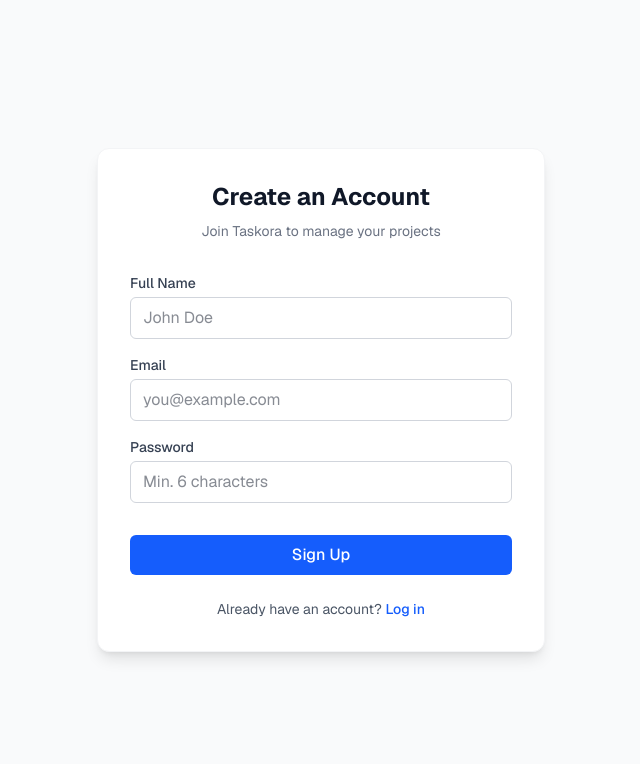
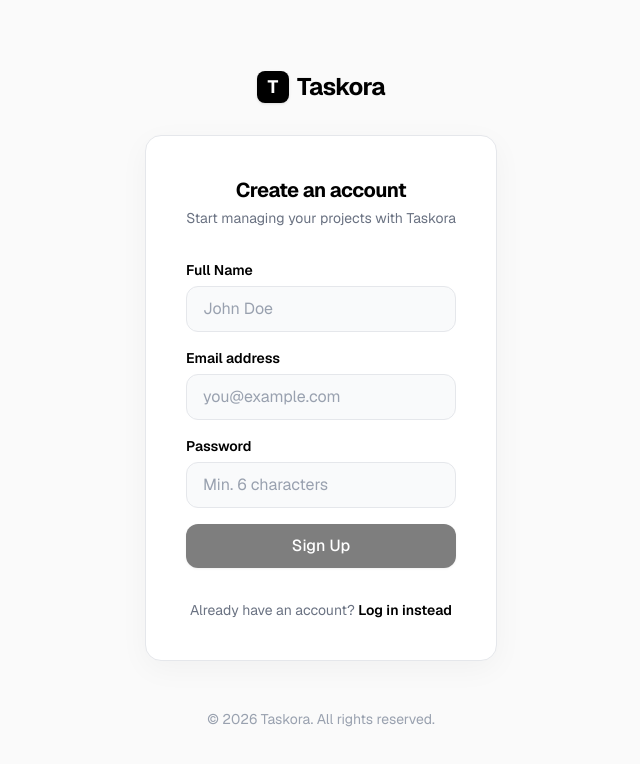
Before and after one commit to yurawawawawa/Task-Management-System, a Next.js app: page /register in a window 1280 px wide. Shown: the top 764 px of the page, without its empty margins (319-959 px from the left). Built offline with nearby package versions, Linux system fonts and the light colour scheme.

Commit message:
design: apply Impeccable redesign to Auth pages (login, register)

```diff
--- a/src/app/(auth)/layout.tsx
+++ b/src/app/(auth)/layout.tsx
@@ -1,12 +1,35 @@
+import Link from 'next/link';
+
 export default function AuthLayout({
   children,
 }: {
   children: React.ReactNode;
 }) {
   return (
-    <div className="min-h-screen flex items-center justify-center bg-gray-50">
-      <div className="w-full max-w-md p-8 bg-white rounded-xl shadow-lg border border-gray-100">
-        {children}
+    <div className="min-h-screen bg-[#FAFAFA] flex flex-col items-center justify-center font-sans relative overflow-hidden">
+      {/* Subtle Background Pattern or Glow */}
+      <div className="absolute top-0 left-0 w-full h-full overflow-hidden -z-10 flex items-center justify-center pointer-events-none">
+        <div className="absolute top-[-10%] left-[-10%] w-96 h-96 bg-gray-200/50 rounded-full blur-3xl opacity-50 mix-blend-multiply"></div>
+        <div className="absolute bottom-[-10%] right-[-10%] w-96 h-96 bg-gray-200/50 rounded-full blur-3xl opacity-50 mix-blend-multiply"></div>
+      </div>
+
+      <div className="w-full max-w-[400px] px-6">
+        <div className="flex justify-center mb-8">
+          <Link href="/" className="flex items-center gap-2">
+            <div className="w-8 h-8 bg-black text-white rounded-lg flex items-center justify-center font-bold text-lg shadow-sm">
+              T
+            </div>
+            <span className="text-2xl font-bold tracking-tight text-black">Taskora</span>
+          </Link>
+        </div>
+
+        <div className="bg-white p-8 sm:p-10 rounded-2xl shadow-[0_8px_30px_rgb(0,0,0,0.04)] border border-gray-200">
+          {children}
+        </div>
+      </div>
+
+      <div className="mt-12 text-center text-sm text-gray-400">
+        &copy; {new Date().getFullYear()} Taskora. All rights reserved.
       </div>
     </div>
   );
--- a/src/app/(auth)/login/page.tsx
+++ b/src/app/(auth)/login/page.tsx
@@ -3,6 +3,7 @@
 import { useState } from 'react';
 import { useRouter } from 'next/navigation';
 import Link from 'next/link';
+import { Loader2 } from 'lucide-react';
 
 export default function LoginPage() {
   const router = useRouter();
@@ -30,65 +31,77 @@ export default function LoginPage() {
       }
 
       router.push('/dashboard');
-      router.refresh(); // Refresh to update server components with new auth state
+      router.refresh();
     } catch (err: any) {
       setError(err.message);
-    } finally {
       setLoading(false);
     }
   };
 
   return (
-    <div>
+    <div className="animate-in fade-in slide-in-from-bottom-2 duration-500">
       <div className="text-center mb-8">
-        <h1 className="text-2xl font-bold text-gray-900">Welcome Back to Taskora</h1>
-        <p className="text-sm text-gray-500 mt-2">Log in to your account to continue</p>
+        <h1 className="text-xl font-bold text-black tracking-tight mb-1">Welcome back</h1>
+        <p className="text-sm text-gray-500">Log in to your Taskora account</p>
       </div>
 
       {error && (
-        <div className="bg-red-50 text-red-600 p-3 rounded-md text-sm mb-6 border border-red-200">
+        <div className="bg-red-50 text-red-600 p-3 rounded-xl text-sm mb-6 border border-red-100 font-medium flex items-start">
+          <span className="shrink-0 mr-2">⚠️</span>
           {error}
         </div>
       )}
 
       <form onSubmit={handleLogin} className="space-y-4">
-        <div>
-          <label className="block text-sm font-medium text-gray-700 mb-1">Email</label>
+        <div className="space-y-1.5">
+          <label className="block text-sm font-semibold text-black">Email address</label>
           <input
             type="email"
             value={email}
             onChange={(e) => setEmail(e.target.value)}
             required
-            className="w-full px-3 py-2 border border-gray-300 rounded-md focus:outline-none focus:ring-2 focus:ring-blue-500 text-gray-900"
+            className="w-full px-4 py-2.5 bg-gray-50 border border-gray-200 rounded-xl focus:outline-none focus:ring-2 focus:ring-black/5 focus:border-black focus:bg-white text-black transition-all placeholder:text-gray-400"
             placeholder="you@example.com"
           />
         </div>
 
-        <div>
-          <label className="block text-sm font-medium text-gray-700 mb-1">Password</label>
+        <div className="space-y-1.5">
+          <div className="flex justify-between items-center">
+            <label className="block text-sm font-semibold text-black">Password</label>
+            <Link href="#" className="text-xs font-medium text-gray-500 hover:text-black transition-colors">
+              Forgot password?
+            </Link>
+          </div>
           <input
             type="password"
             value={password}
             onChange={(e) => setPassword(e.target.value)}
             required
-            className="w-full px-3 py-2 border border-gray-300 rounded-md focus:outline-none focus:ring-2 focus:ring-blue-500 text-gray-900"
+            className="w-full px-4 py-2.5 bg-gray-50 border border-gray-200 rounded-xl focus:outline-none focus:ring-2 focus:ring-black/5 focus:border-black focus:bg-white text-black transition-all placeholder:text-gray-400"
             placeholder="••••••••"
           />
         </div>
 
         <button
           type="submit"
-          disabled={loading}
-          className="w-full bg-blue-600 text-white py-2 px-4 rounded-md hover:bg-blue-700 transition-colors disabled:opacity-50 disabled:cursor-not-allowed font-medium mt-4"
+          disabled={loading || !email || !password}
+          className="w-full bg-black text-white py-2.5 px-4 rounded-xl font-medium hover:bg-gray-800 transition-all shadow-sm disabled:opacity-50 disabled:cursor-not-allowed active:scale-[0.98] mt-2 flex items-center justify-center"
         >
-          {loading ? 'Logging in...' : 'Log In'}
+          {loading ? (
+            <>
+              <Loader2 className="w-4 h-4 mr-2 animate-spin" />
+              Signing in...
+            </>
+          ) : (
+            'Sign In'
+          )}
         </button>
       </form>
 
-      <div className="mt-6 text-center text-sm text-gray-600">
+      <div className="mt-8 text-center text-sm text-gray-500">
         Don't have an account?{' '}
-        <Link href="/register" className="text-blue-600 hover:underline font-medium">
-          Sign up
+        <Link href="/register" className="text-black font-semibold hover:underline decoration-gray-300 underline-offset-4 transition-all">
+          Sign up for free
         </Link>
       </div>
     </div>
--- a/src/app/(auth)/register/page.tsx
+++ b/src/app/(auth)/register/page.tsx
@@ -3,6 +3,7 @@
 import { useState } from 'react';
 import { useRouter } from 'next/navigation';
 import Link from 'next/link';
+import { Loader2 } from 'lucide-react';
 
 export default function RegisterPage() {
   const router = useRouter();
@@ -27,86 +28,91 @@ export default function RegisterPage() {
       const data = await res.json();
 
       if (!res.ok) {
-        // Handle validation errors or normal errors
         if (data.details) {
           throw new Error(data.details[0].message);
         }
         throw new Error(data.error || 'Failed to register');
       }
 
-      // After successful registration, we can redirect to login
       router.push('/login?registered=true');
     } catch (err: any) {
       setError(err.message);
-    } finally {
       setLoading(false);
     }
   };
 
   return (
-    <div>
+    <div className="animate-in fade-in slide-in-from-bottom-2 duration-500">
       <div className="text-center mb-8">
-        <h1 className="text-2xl font-bold text-gray-900">Create an Account</h1>
-        <p className="text-sm text-gray-500 mt-2">Join Taskora to manage your projects</p>
+        <h1 className="text-xl font-bold text-black tracking-tight mb-1">Create an account</h1>
+        <p className="text-sm text-gray-500">Start managing your projects with Taskora</p>
       </div>
 
       {error && (
-        <div className="bg-red-50 text-red-600 p-3 rounded-md text-sm mb-6 border border-red-200">
+        <div className="bg-red-50 text-red-600 p-3 rounded-xl text-sm mb-6 border border-red-100 font-medium flex items-start">
+          <span className="shrink-0 mr-2">⚠️</span>
           {error}
         </div>
       )}
 
       <form onSubmit={handleRegister} className="space-y-4">
-        <div>
-          <label className="block text-sm font-medium text-gray-700 mb-1">Full Name</label>
+        <div className="space-y-1.5">
+          <label className="block text-sm font-semibold text-black">Full Name</label>
           <input
             type="text"
             value={name}
             onChange={(e) => setName(e.target.value)}
             required
-            className="w-full px-3 py-2 border border-gray-300 rounded-md focus:outline-none focus:ring-2 focus:ring-blue-500 text-gray-900"
+            className="w-full px-4 py-2.5 bg-gray-50 border border-gray-200 rounded-xl focus:outline-none focus:ring-2 focus:ring-black/5 focus:border-black focus:bg-white text-black transition-all placeholder:text-gray-400"
             placeholder="John Doe"
           />
         </div>
 
-        <div>
-          <label className="block text-sm font-medium text-gray-700 mb-1">Email</label>
+        <div className="space-y-1.5">
+          <label className="block text-sm font-semibold text-black">Email address</label>
           <input
             type="email"
             value={email}
             onChange={(e) => setEmail(e.target.value)}
             required
-            className="w-full px-3 py-2 border border-gray-300 rounded-md focus:outline-none focus:ring-2 focus:ring-blue-500 text-gray-900"
+            className="w-full px-4 py-2.5 bg-gray-50 border border-gray-200 rounded-xl focus:outline-none focus:ring-2 focus:ring-black/5 focus:border-black focus:bg-white text-black transition-all placeholder:text-gray-400"
             placeholder="you@example.com"
           />
         </div>
 
-        <div>
-          <label className="block text-sm font-medium text-gray-700 mb-1">Password</label>
+        <div className="space-y-1.5">
+          <label className="block text-sm font-semibold text-black">Password</label>
           <input
             type="password"
             value={password}
             onChange={(e) => setPassword(e.target.value)}
             required
             minLength={6}
-            className="w-full px-3 py-2 border border-gray-300 rounded-md focus:outline-none focus:ring-2 focus:ring-blue-500 text-gray-900"
+            className="w-full px-4 py-2.5 bg-gray-50 border border-gray-200 rounded-xl focus:outline-none focus:ring-2 focus:ring-black/5 focus:border-black focus:bg-white text-black transition-all placeholder:text-gray-400"
             placeholder="Min. 6 characters"
           />
         </div>
 
         <button
           type="submit"
-          disabled={loading}
-          className="w-full bg-blue-600 text-white py-2 px-4 rounded-md hover:bg-blue-700 transition-colors disabled:opacity-50 disabled:cursor-not-allowed font-medium mt-4"
+          disabled={loading || !name || !email || !password}
+          className="w-full bg-black text-white py-2.5 px-4 rounded-xl font-medium hover:bg-gray-800 transition-all shadow-sm disabled:opacity-50 disabled:cursor-not-allowed active:scale-[0.98] mt-2 flex items-center justify-center"
         >
-          {loading ? 'Creating Account...' : 'Sign Up'}
+          {loading ? (
+            <>
+              <Loader2 className="w-4 h-4 mr-2 animate-spin" />
+              Creating account...
+            </>
+          ) : (
+            'Sign Up'
+          )}
         </button>
       </form>
 
-      <div className="mt-6 text-center text-sm text-gray-600">
+      <div className="mt-8 text-center text-sm text-gray-500">
         Already have an account?{' '}
-        <Link href="/login" className="text-blue-600 hover:underline font-medium">
-          Log in
+        <Link href="/login" className="text-black font-semibold hover:underline decoration-gray-300 underline-offset-4 transition-all">
+          Log in instead
         </Link>
       </div>
     </div>
```
